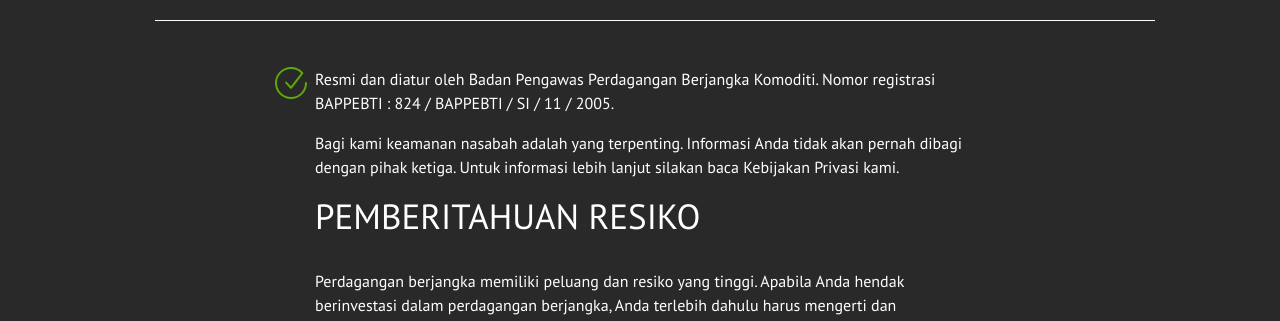
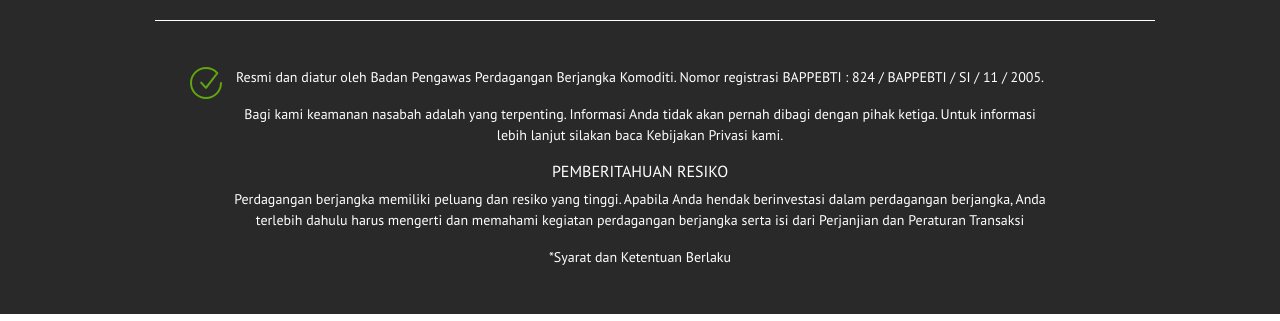
Before and after one commit to akinkocc/portfolio, a plain HTML site: page gktest/index.html in a window 1280 px wide. Shown: the part 2789-3110 px from the top of the page. Drawn offline with Linux system fonts and the light colour scheme.

Commit message:
Add files via upload

```diff
--- a/gktest/css/style.scss
+++ b/gktest/css/style.scss
@@ -259,7 +259,7 @@ h1{
         position: relative;
         height: auto;
         margin: 0 auto;
-        width: 650px;
+        width: 820px;
         .boxes{
             height: 92px;
             margin-bottom: 30px;
@@ -324,13 +324,18 @@ h1{
             color: white;
             margin-top: 70px;
             position: relative;
+            text-align: center;
+            font-size: 14px;
             img{
-                position: absolute;
                 margin: 0 0 0 -40px;
+                float: left;
             }
             @media only screen and (max-width: $mb){
                 max-width: 500px;
-                margin-left: 50px;
+                margin-left: 120px;
+            }
+            h1{
+                font-size: 16px;
             }
         }
     }
--- a/gktest/index.html
+++ b/gktest/index.html
@@ -184,7 +184,7 @@
         <div class="info">
             <img src="img/check.svg" alt=""><p>Resmi dan diatur oleh Badan Pengawas Perdagangan Berjangka Komoditi. Nomor registrasi BAPPEBTI : 824 / BAPPEBTI / SI / 11 / 2005.</p>
             <p>Bagi kami keamanan nasabah adalah yang terpenting. Informasi Anda tidak akan pernah dibagi dengan pihak ketiga. Untuk informasi lebih lanjut silakan baca Kebijakan Privasi kami.</p>
-            <p><h1>PEMBERITAHUAN RESIKO</h1><br>Perdagangan berjangka memiliki peluang dan resiko yang tinggi. Apabila Anda hendak berinvestasi dalam perdagangan berjangka, Anda terlebih dahulu harus mengerti dan memahami kegiatan perdagangan berjangka serta isi dari Perjanjian dan Peraturan Transaksi</p>
+            <h1>PEMBERITAHUAN RESIKO</h1><p>Perdagangan berjangka memiliki peluang dan resiko yang tinggi. Apabila Anda hendak berinvestasi dalam perdagangan berjangka, Anda terlebih dahulu harus mengerti dan memahami kegiatan perdagangan berjangka serta isi dari Perjanjian dan Peraturan Transaksi</p>
             <p class="copied">*Syarat dan Ketentuan Berlaku</p>
         </div>
     </div>
```
Also changed, not shown: gktest/css/style.css.
